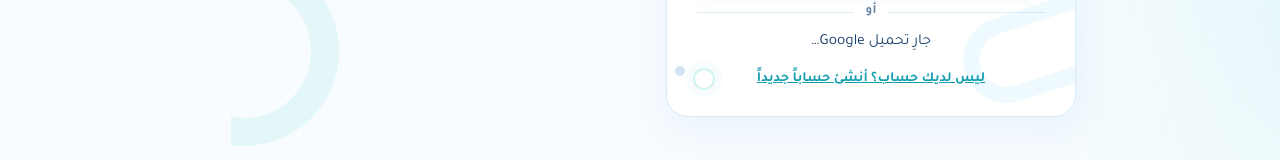
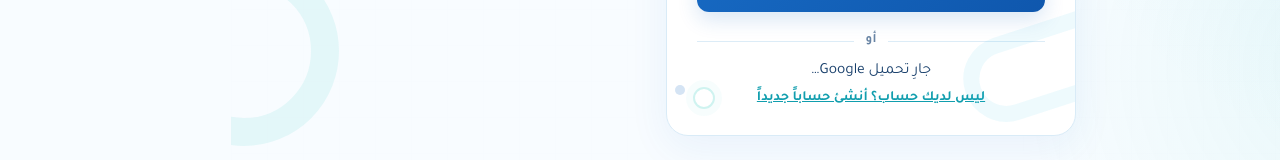
Before and after one commit to EduBridge-Team/EduBridge, a React (Vite) app in the folder edubridge-web/: page /login in a window 1280 px wide. Shown: the part 603-763 px from the top of the page. Built offline with nearby package versions, Linux system fonts and the light colour scheme; no server answers; a web font is replaced by a local one.

Commit message:
fix(web): align login auth structure

```diff
--- a/edubridge-web/src/pages/LoginPage.jsx
+++ b/edubridge-web/src/pages/LoginPage.jsx
@@ -115,6 +115,7 @@ export default function LoginPage() {
         <h1>EduBridge</h1>
         <div className="subtitle">جسر تعليمي</div>
         <div className="tagline">تعلم بلا حدود .. فرص متساوية للجميع</div>
+        <h2 className="auth-form-title">تسجيل الدخول</h2>
 
         {successMsg && <div className="success-box">{successMsg}</div>}
 
@@ -150,9 +151,7 @@ export default function LoginPage() {
         <div id="google-signin-button" className="google-btn-shell" />
         {!googleReady && import.meta.env.VITE_GOOGLE_CLIENT_ID && <div className="muted">جارِ تحميل Google…</div>}
 
-        <Link to="/register">
-          <button className="link-btn">ليس لديك حساب؟ أنشئ حساباً جديداً</button>
-        </Link>
+        <Link className="link-btn" to="/register">ليس لديك حساب؟ أنشئ حساباً جديداً</Link>
       </div>
     </div>
   )
```
